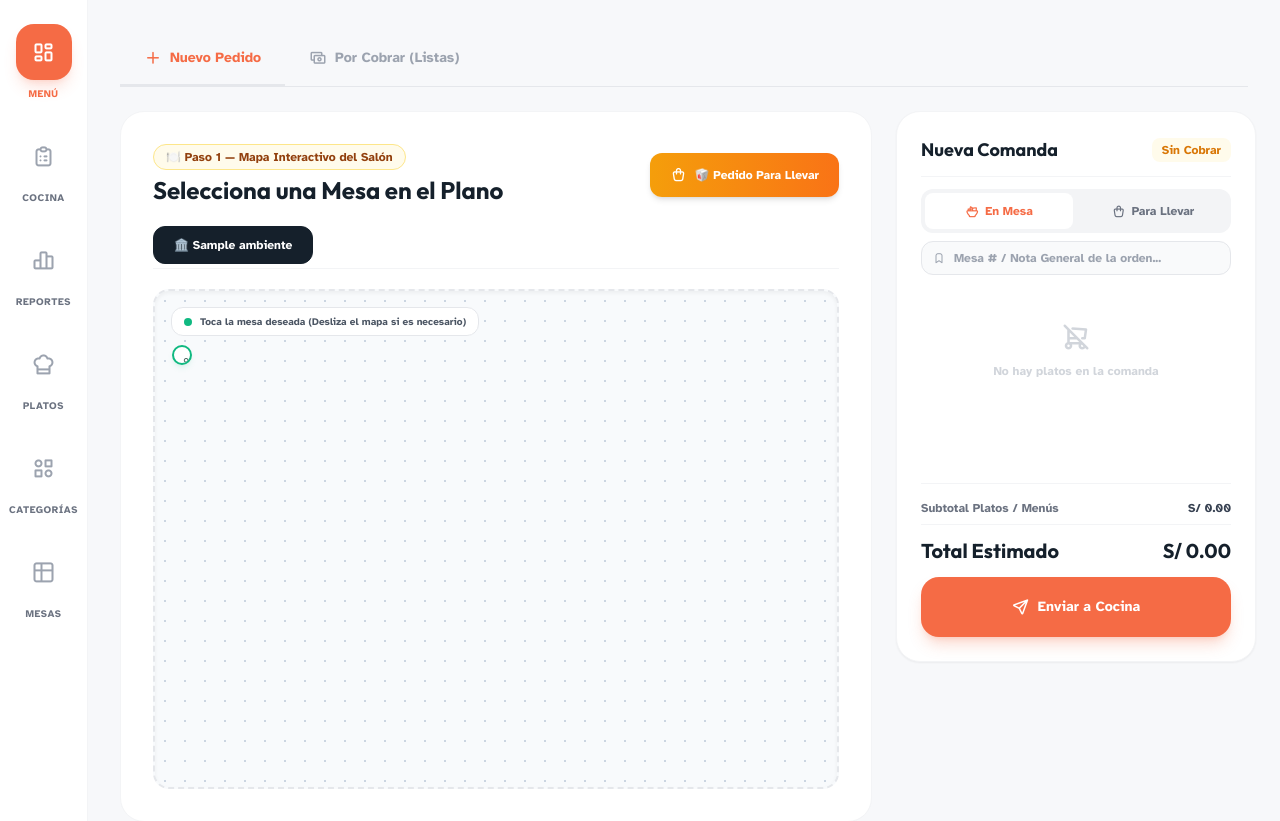
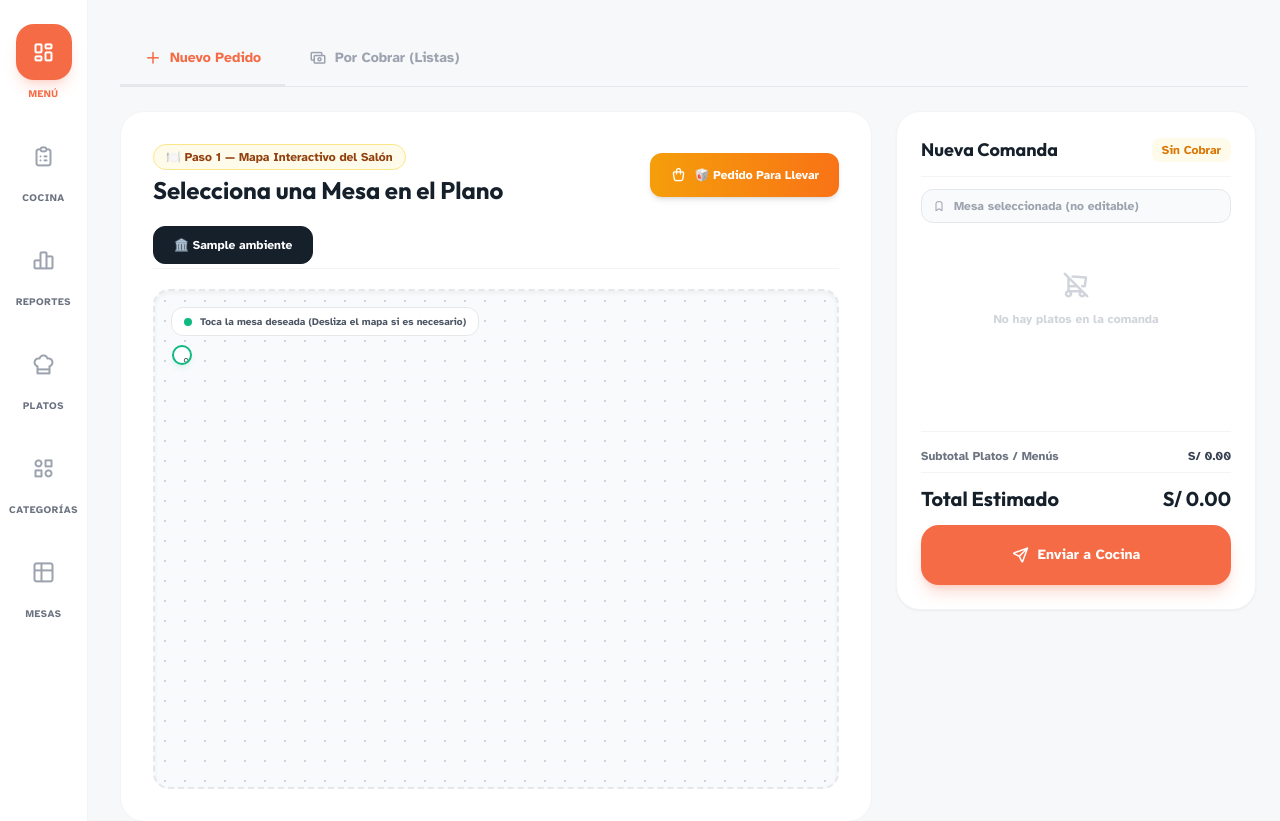
Before and after one commit to JosePizarro1/sistema-restaurante, a Django app: page /pos/ in a window 1280 px wide. Shown: the part 80-901 px from the top of the page. Run offline with Django 5.2, Linux system fonts and the light colour scheme; a user stored in the database is signed in; tables that the repository leaves empty hold one stand-in row (values such as "Sample post"); grey boxes marked "Sample" are stand-in pictures; some libraries are stand-ins or nearby versions.

Commit message:
fix: simplify POS cart service toggles, menu notes and packable handling

```diff
--- a/templates/pos.html
+++ b/templates/pos.html
@@ -200,7 +200,7 @@
 
                 <div class="grid grid-cols-1 sm:grid-cols-2 gap-4 lg:gap-6">
                     {% for plato in platos %}
-                    <div class="dish-card bg-white rounded-[20px] border border-gray-100 overflow-hidden group hover:shadow-xl hover:shadow-gray-200/40 transition-all duration-300 flex flex-col" data-categoria-id="{{ plato.categoria_id|default:'' }}" data-packable="{% if plato.categoria_id and plato.categoria.packable %}true{% else %}false{% endif %}">
+                    <div class="dish-card bg-white rounded-[20px] border border-gray-100 overflow-hidden group hover:shadow-xl hover:shadow-gray-200/40 transition-all duration-300 flex flex-col" data-categoria-id="{{ plato.categoria_id|default:'' }}">
                         {% if plato.imagen_base64 %}
                         <div class="h-36 overflow-hidden">
                             <img src="{{ plato.imagen_base64 }}" alt="{{ plato.imagen_alt|default:plato.nombre }}" class="w-full h-full object-cover transition-transform duration-500 group-hover:scale-105">
@@ -223,7 +223,7 @@
                             </div>
                             <div class="flex justify-between items-center pt-3 border-t border-gray-50 mt-3">
                                 <span class="text-[#15202B] font-bold text-lg font-['Outfit']">S/ {{ plato.precio }}</span>
-                                <button onclick="agregarAlCarrito({{ plato.id }}, '{{ plato.nombre|escapejs }}', {{ plato.precio }}, '{{ plato.imagen_base64|default:''|escapejs }}', this)" class="w-10 h-10 bg-gray-50 text-[#15202B] rounded-xl flex items-center justify-center hover:bg-primary-custom hover:text-white transition-all transform active:scale-95 border border-gray-100">
+                                <button onclick="agregarAlCarrito({{ plato.id }}, '{{ plato.nombre|escapejs }}', {{ plato.precio }}, '{{ plato.imagen_base64|default:''|escapejs }}', {% if plato.categoria_id and plato.categoria.packable %}true{% else %}false{% endif %})" class="w-10 h-10 bg-gray-50 text-[#15202B] rounded-xl flex items-center justify-center hover:bg-primary-custom hover:text-white transition-all transform active:scale-95 border border-gray-100">
                                     <i class="ti ti-plus text-lg"></i>
                                 </button>
                             </div>
@@ -250,23 +250,12 @@
                     <span class="text-xs font-bold text-amber-600 bg-amber-50 px-2.5 py-1 rounded-lg">Sin Cobrar</span>
                 </div>
 
-                <!-- Selector Tipo de Servicio: Mesa vs Llevar -->
+                <!-- Nota General / Nro Mesa — el tipo de servicio se elige en el Paso 1 -->
                 <div class="mb-3 space-y-2">
-                    <div class="grid grid-cols-2 gap-1.5 p-1 bg-gray-100 rounded-xl">
-                        <button type="button" onclick="setTipoServicio('MESA')" id="btn-servicio-mesa-dt" class="py-2 rounded-lg font-bold text-xs flex items-center justify-center gap-1.5 transition-all bg-white text-primary-custom shadow-xs">
-                            <i class="ti ti-salad text-sm"></i>
-                            <span>En Mesa</span>
-                        </button>
-                        <button type="button" onclick="setTipoServicio('LLEVAR')" id="btn-servicio-llevar-dt" class="py-2 rounded-lg font-bold text-xs flex items-center justify-center gap-1.5 transition-all text-gray-500 hover:text-black">
-                            <i class="ti ti-shopping-bag text-sm"></i>
-                            <span>Para Llevar</span>
-                        </button>
-                    </div>
-
                     <!-- Input Nota General / Nro Mesa -->
                     <div class="relative">
                         <i class="ti ti-bookmark text-gray-400 absolute left-3 top-1/2 -translate-y-1/2 text-xs"></i>
-                        <input type="text" id="nota-general-input-dt" oninput="syncNotaGeneral(this.value)" placeholder="Mesa # / Nota General de la orden..." class="w-full pl-8 pr-3 py-2 bg-gray-50 border border-gray-200 rounded-xl text-xs font-bold text-[#15202B] placeholder-gray-400 focus:outline-none focus:border-primary-custom">
+                        <input type="text" id="nota-general-input-dt" readonly oninput="syncNotaGeneral(this.value)" placeholder="Mesa seleccionada (no editable)" class="w-full pl-8 pr-3 py-2 bg-gray-50 border border-gray-200 rounded-xl text-xs font-bold text-gray-600 placeholder-gray-400 focus:outline-none cursor-default">
                     </div>
                 </div>
 
@@ -325,22 +314,11 @@
                 </button>
             </div>
 
-            <!-- Selector Tipo de Servicio Mobile -->
+            <!-- Nota General / Nro Mesa — el tipo de servicio se elige en el Paso 1 -->
             <div class="mt-3 space-y-2">
-                <div class="grid grid-cols-2 gap-1.5 p-1 bg-gray-100 rounded-xl">
-                    <button type="button" onclick="setTipoServicio('MESA')" id="btn-servicio-mesa-mb" class="py-2 rounded-lg font-bold text-xs flex items-center justify-center gap-1.5 transition-all bg-white text-primary-custom shadow-xs">
-                        <i class="ti ti-salad text-sm"></i>
-                        <span>En Mesa</span>
-                    </button>
-                    <button type="button" onclick="setTipoServicio('LLEVAR')" id="btn-servicio-llevar-mb" class="py-2 rounded-lg font-bold text-xs flex items-center justify-center gap-1.5 transition-all text-gray-500">
-                        <i class="ti ti-shopping-bag text-sm"></i>
-                        <span>Para Llevar</span>
-                    </button>
-                </div>
-
                 <div class="relative">
                     <i class="ti ti-bookmark text-gray-400 absolute left-3 top-1/2 -translate-y-1/2 text-xs"></i>
-                    <input type="text" id="nota-general-input-mb" oninput="syncNotaGeneral(this.value)" placeholder="Mesa # / Nota General de la orden..." class="w-full pl-8 pr-3 py-2 bg-gray-50 border border-gray-200 rounded-xl text-xs font-bold text-[#15202B] placeholder-gray-400 focus:outline-none focus:border-primary-custom">
+                    <input type="text" id="nota-general-input-mb" readonly oninput="syncNotaGeneral(this.value)" placeholder="Mesa seleccionada (no editable)" class="w-full pl-8 pr-3 py-2 bg-gray-50 border border-gray-200 rounded-xl text-xs font-bold text-gray-600 placeholder-gray-400 focus:outline-none cursor-default">
                 </div>
             </div>
         </div>
@@ -625,10 +603,11 @@
     function actualizarBadgeMesa(texto) {
         const badge = document.getElementById('badge-mesa-seleccionada');
         if (badge) badge.innerText = texto;
+        // La nota general es automática (no editable): refleja la mesa/opción elegida.
         const inputNotaDt = document.getElementById('nota-general-input-dt');
         const inputNotaMb = document.getElementById('nota-general-input-mb');
-        if (inputNotaDt && !inputNotaDt.value) inputNotaDt.value = texto;
-        if (inputNotaMb && !inputNotaMb.value) inputNotaMb.value = texto;
+        if (inputNotaDt) inputNotaDt.value = texto;
+        if (inputNotaMb) inputNotaMb.value = texto;
         syncNotaGeneral(texto);
     }
 
@@ -650,27 +629,6 @@
             });
             renderCarrito();
             renderCarritoMobile();
-        }
-
-        const btnMesaDt = document.getElementById('btn-servicio-mesa-dt');
-        const btnLlevarDt = document.getElementById('btn-servicio-llevar-dt');
-        const btnMesaMb = document.getElementById('btn-servicio-mesa-mb');
-        const btnLlevarMb = document.getElementById('btn-servicio-llevar-mb');
-
-        if (tipo === 'MESA') {
-            [btnMesaDt, btnMesaMb].forEach(b => {
-                if(b) b.className = 'py-2 rounded-lg font-bold text-xs flex items-center justify-center gap-1.5 transition-all bg-white text-primary-custom shadow-xs';
-            });
-            [btnLlevarDt, btnLlevarMb].forEach(b => {
-                if(b) b.className = 'py-2 rounded-lg font-bold text-xs flex items-center justify-center gap-1.5 transition-all text-gray-500 hover:text-black';
-            });
-        } else {
-            [btnLlevarDt, btnLlevarMb].forEach(b => {
-                if(b) b.className = 'py-2 rounded-lg font-bold text-xs flex items-center justify-center gap-1.5 transition-all bg-amber-500 text-white shadow-xs';
-            });
-            [btnMesaDt, btnMesaMb].forEach(b => {
-                if(b) b.className = 'py-2 rounded-lg font-bold text-xs flex items-center justify-center gap-1.5 transition-all text-gray-500 hover:text-black';
-            });
         }
     }
 
@@ -731,18 +689,14 @@
     }
 
     // ---- Carrito ----
-    function agregarAlCarrito(id, nombre, precio, imagen_base64 = '', btnEl = null) {
+    function agregarAlCarrito(id, nombre, precio, imagen_base64 = '', packable = false) {
         let item = carrito.find(i => (!i.tipo || i.tipo === 'plato') && i.id === id);
         if (item) {
             item.cantidad += 1;
         } else {
-            // packable: el recargo de táper solo aplica si la categoría del plato
-            // lo permite (mismo criterio que DetalleOrden.taper_count en el server).
-            let packable = false;
-            if (btnEl) {
-                const card = btnEl.closest('.dish-card');
-                if (card) packable = card.dataset.packable === 'true';
-            }
+            // packable llega como argumento desde el template: el recargo de táper
+            // solo aplica si la categoría del plato lo permite (mismo criterio que
+            // DetalleOrden.taper_count en el server).
             carrito.push({
                 id: id,
                 tipo: 'plato',
@@ -751,7 +705,7 @@
                 cantidad: 1,
                 nota: '',
                 imagen_base64: imagen_base64,
-                packable: packable,
+                packable: !!packable,
                 es_para_llevar: (tipoServicioActual === 'LLEVAR')
             });
         }
@@ -867,9 +821,13 @@
                 const badgeTag = esMenu
                     ? `<span class="px-1.5 py-0.5 bg-amber-100 text-amber-800 text-[9px] font-extrabold rounded-md border border-amber-200">🍱 MENÚ COMBO</span>`
                     : '';
-                const imgHTML = item.imagen_base64
-                    ? `<img src="${item.imagen_base64}" class="${imgCls} object-cover shrink-0 border border-gray-200 shadow-xs" alt="${item.nombre}">`
-                    : `<div class="${imgCls} ${esMenu ? 'bg-amber-50 text-amber-600 border-amber-200' : 'bg-gray-100 text-gray-400 border-gray-200/60'} flex items-center justify-center shrink-0 border"><i class="${esMenu ? 'ti ti-category' : 'ti ti-salad'} text-base"></i></div>`;
+                const imgHTML = esMenu
+                    // Menú combo: ícono genérico siempre (la foto de un plato no
+                    // representa al combo completo).
+                    ? `<div class="${imgCls} bg-amber-50 text-amber-600 border-amber-200 flex items-center justify-center shrink-0 border shadow-xs"><i class="ti ti-category text-lg"></i></div>`
+                    : (item.imagen_base64
+                        ? `<img src="${item.imagen_base64}" class="${imgCls} object-cover shrink-0 border border-gray-200 shadow-xs" alt="${item.nombre}">`
+                        : `<div class="${imgCls} bg-gray-100 text-gray-400 border-gray-200/60 flex items-center justify-center shrink-0 border"><i class="ti ti-salad text-base"></i></div>`);
 
                 let llevarButtonsHTML = '';
                 if (tipoServicioActual === 'LLEVAR') {
@@ -908,7 +866,7 @@
                                 ${imgHTML}
                                 <div class="flex-1 min-w-0">
                                     <div class="flex items-center gap-1.5 mb-0.5 flex-wrap">
-                                        <h4 class="text-xs font-bold text-[#15202B] mb-0 truncate">${item.nombre}</h4>
+                                        <h4 class="text-xs font-bold text-[#15202B] mb-0">${item.nombre}</h4>
                                         ${badgeTag}
                                         ${llevarButtonsHTML}
                                     </div>
@@ -1131,7 +1089,6 @@
         if (!entradaElegida || !segundoElegido) return;
 
         const nombreCombo = `Menú (${entradaElegida} + ${segundoElegido})`;
-        const notaCombo = `Entrada: ${entradaElegida} ${entradaParaLlevar ? '(Llevar)' : '(Mesa)'} | Segundo: ${segundoElegido} ${segundoParaLlevar ? '(Llevar)' : '(Mesa)'}`;
 
         carrito.push({
             id: currentMenuModalData.id,
@@ -1139,7 +1096,8 @@
             nombre: nombreCombo,
             precio: parseFloat(currentMenuModalData.precio),
             cantidad: 1,
-            nota: notaCombo,
+            // Nota vacía por defecto: el mozo escribe algo solo si lo necesita.
+            nota: '',
             entrada_para_llevar: entradaParaLlevar,
             segundo_para_llevar: segundoParaLlevar,
             es_para_llevar: (entradaParaLlevar || segundoParaLlevar),
@@ -1211,6 +1169,13 @@
                             onclick="seleccionarEntrada('{{ ent.nombre|escapejs }}', this)"
                             data-img="{{ ent.imagen_base64|default:''|escapejs }}"
                             class="btn-entrada-item p-3 bg-gray-50 hover:bg-amber-50/70 border border-gray-200 rounded-xl text-left transition-all cursor-pointer flex flex-col justify-between group">
+                        <div class="w-full h-16 rounded-lg overflow-hidden mb-2 bg-gray-100 flex items-center justify-center shrink-0">
+                            {% if ent.imagen_base64 %}
+                            <img src="{{ ent.imagen_base64 }}" alt="{{ ent.imagen_alt|default:ent.nombre }}" class="w-full h-full object-cover transition-transform duration-300 group-hover:scale-105">
+                            {% else %}
+                            <i class="ti ti-photo text-2xl text-gray-300"></i>
+                            {% endif %}
+                        </div>
                         <span class="text-xs font-bold text-[#15202B] group-hover:text-amber-900">{{ ent.nombre }}</span>
                         <span class="text-[10px] font-bold text-gray-400 mt-1 flex items-center gap-1">
                             <i class="ti ti-salad text-xs"></i> Entrada
@@ -1233,6 +1198,13 @@
                             onclick="seleccionarSegundo('{{ seg.nombre|escapejs }}', this)"
                             data-img="{{ seg.imagen_base64|default:''|escapejs }}"
                             class="btn-segundo-item p-3 bg-gray-50 hover:bg-amber-50/70 border border-gray-200 rounded-xl text-left transition-all cursor-pointer flex flex-col justify-between group">
+                        <div class="w-full h-16 rounded-lg overflow-hidden mb-2 bg-gray-100 flex items-center justify-center shrink-0">
+                            {% if seg.imagen_base64 %}
+                            <img src="{{ seg.imagen_base64 }}" alt="{{ seg.imagen_alt|default:seg.nombre }}" class="w-full h-full object-cover transition-transform duration-300 group-hover:scale-105">
+                            {% else %}
+                            <i class="ti ti-photo text-2xl text-gray-300"></i>
+                            {% endif %}
+                        </div>
                         <span class="text-xs font-bold text-[#15202B] group-hover:text-amber-900 line-clamp-1">{{ seg.nombre }}</span>
                         <span class="text-[10px] font-bold text-amber-700/70 mt-1 flex items-center gap-1">
                             <i class="ti ti-check-double text-xs"></i> Segundo
```
